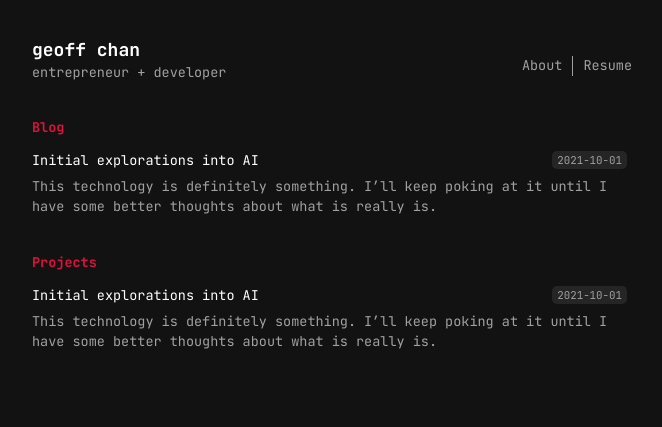
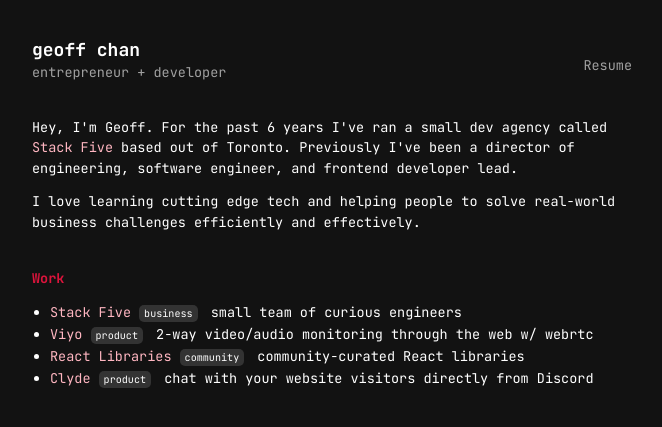
Before and after one commit to geoffchan23/geoffchan23.github.io, a Jekyll site: the page built from index.html, in a window 1280 px wide. Shown: the top 427 px of the page, without its empty margins (308-970 px from the left). Built offline with Jekyll 4.4.1, drawn with Linux system fonts in a browser that asks for light colours.

Commit message:
make about page my home

```diff
--- a/index.html
+++ b/index.html
@@ -8,25 +8,22 @@
         <span>entrepreneur + developer</span>
     </div>
     <nav>
-        <a href="/about">About</a> <span></span>
+        <!-- <a href="/about">About</a> <span></span>  -->
         <a href="/resume">Resume</a>
     </nav>
 </header>
 <main>
-    <section class="blog">
-        <h2>Blog</h2>
-        <article>
-            <a href="/ai-explorations">Initial explorations into AI</a>
-            <span class="date tag">2021-10-01</span>
-            <p>This technology is definitely something. I’ll keep poking at it until I have some better thoughts about what is really is.</p>
-        </article>
+    <section class="about">
+        <p>Hey, I'm Geoff. For the past 6 years I've ran a small dev agency called <a href="https://stackfive.io">Stack Five</a> based out of Toronto. Previously I've been a director of engineering, software engineer, and frontend developer lead.</p>
+        <p>I love learning cutting edge tech and helping people to solve real-world business challenges efficiently and effectively.</p>
     </section>
-    <section class="projects">
-        <h2>Projects</h2>
-        <article>
-            <a href="/ai-explorations">Initial explorations into AI</a>
-            <span class="date tag">2021-10-01</span>
-            <p>This technology is definitely something. I’ll keep poking at it until I have some better thoughts about what is really is.</p>
-        </article>
+    <section class="work">
+        <h2>Work</h2>
+        <ul>
+            <li><a href="https://stackfive.io">Stack Five</a> <span class="tag">business</span> small team of curious engineers</li>
+            <li><a href="https://viyo.io">Viyo</a> <span class="tag">product</span> 2-way video/audio monitoring through the web w/ webrtc</li>
+            <li><a href="https://reactlibraries.com">React Libraries</a> <span class="tag">community</span> community-curated React libraries</li>
+            <li><a href="https://clyde.chat">Clyde</a> <span class="tag">product</span> chat with your website visitors directly from Discord</li>
+        </ul>
     </section>
 </main>
```
